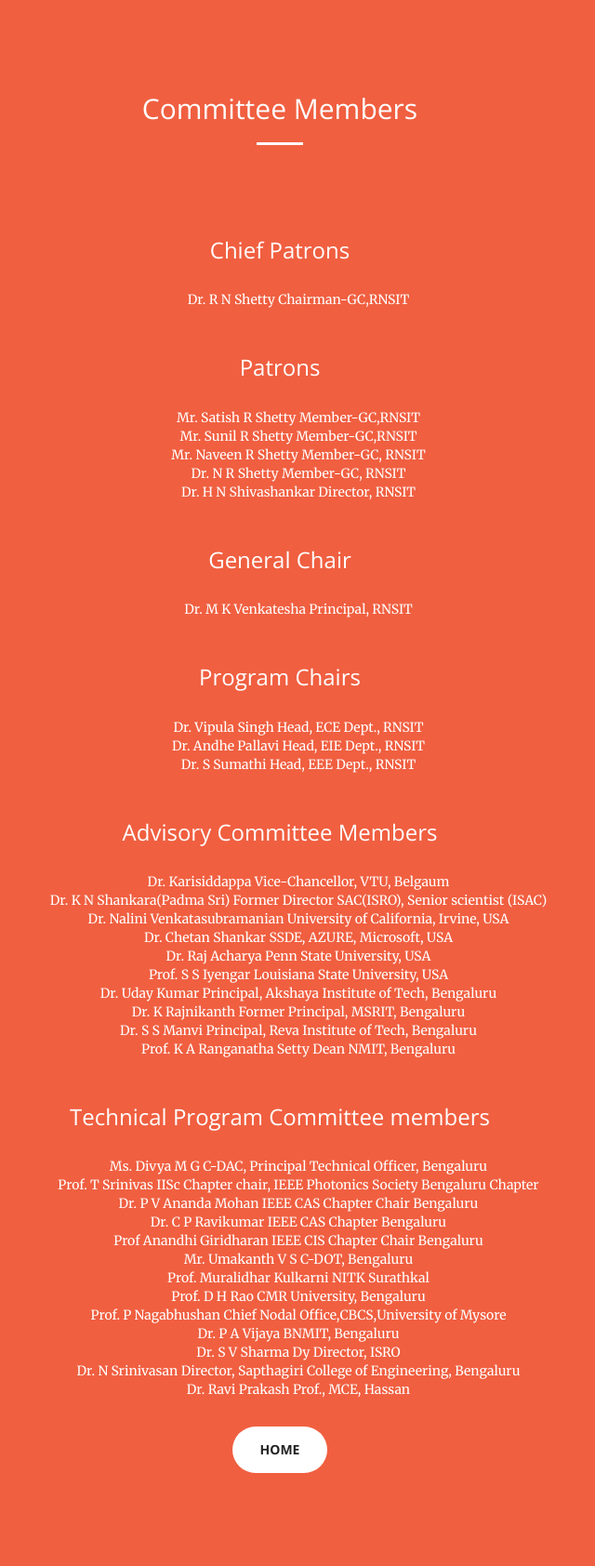
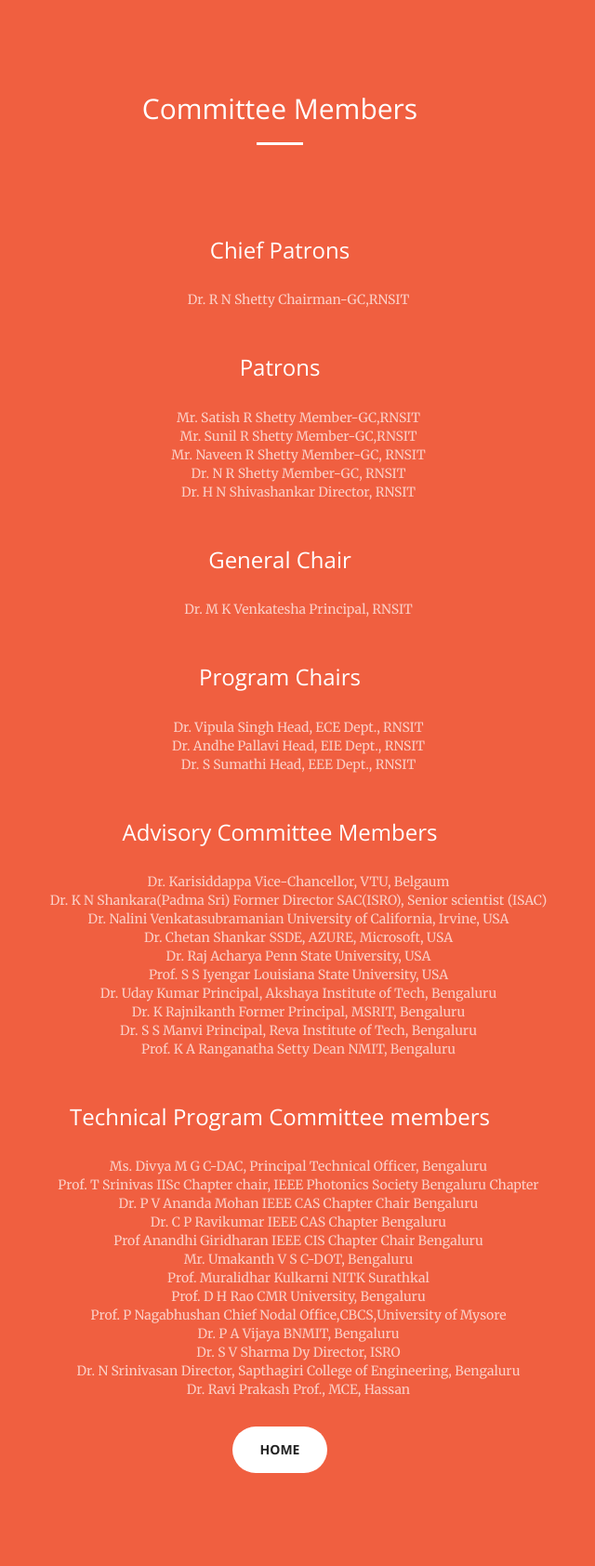
Before and after one commit to YoguBellad/ccube2017, a Jekyll site: the page built from committee.html, in a window 1280 px wide. Shown: the whole page at 93% size, without its empty margins (339-979 px from the left). Built offline with Jekyll 4.4.1, drawn with Linux system fonts in a browser that asks for light colours.

Commit message:
changes by mail 1002171240 commi 3

```diff
--- a/_layouts/com.html
+++ b/_layouts/com.html
@@ -16,14 +16,14 @@
               <br><br><br>
 <h3>Chief Patrons</h3><br>
 
-<ul style="list-style-type:none">
+<ul class="text-faded" style="list-style-type:none" style="text-align: Left">
   <li>Dr. R N Shetty           Chairman-GC,RNSIT</li>
 </ul>
 <br>
 
 <h3>Patrons</h3><br>
 
-<ul style="list-style-type:none">
+<ul class="text-faded" style="list-style-type:none" style="text-align: Left">
 
 <li>Mr. Satish R Shetty        Member-GC,RNSIT</li>
 <li>Mr. Sunil R Shetty         Member-GC,RNSIT</li>
@@ -35,7 +35,7 @@
 
 <h3>General Chair </h3><br>
 
-<ul style="list-style-type:none">
+<ul class="text-faded" style="list-style-type:none" style="text-align: Left">
 <li>Dr. M K Venkatesha         Principal, RNSIT</li>
 </ul>
 <br>
@@ -44,7 +44,7 @@
 <h3>Program Chairs</h3><br>
 
 
-<ul style="list-style-type:none">
+<ul class="text-faded" style="list-style-type:none" style="text-align: Left">
 
 <li>Dr. Vipula Singh           Head, ECE  Dept., RNSIT</li>
 
@@ -58,7 +58,7 @@
 <h3>Advisory Committee Members</h3><br>
 
 
-<ul style="list-style-type:none">
+<ul class="text-faded" style="list-style-type:none" style="text-align: Left">
 
 <li>Dr. Karisiddappa              Vice-Chancellor, VTU, Belgaum</li>
 
@@ -87,7 +87,7 @@
 <h3>Technical Program Committee members</h3><br>
 
 
-<ul style="list-style-type:none">
+<ul class="text-faded" style="list-style-type:none" style="text-align: Left">
 
 <li>Ms. Divya M G                 C-DAC, Principal Technical Officer, Bengaluru</li>
 
```
